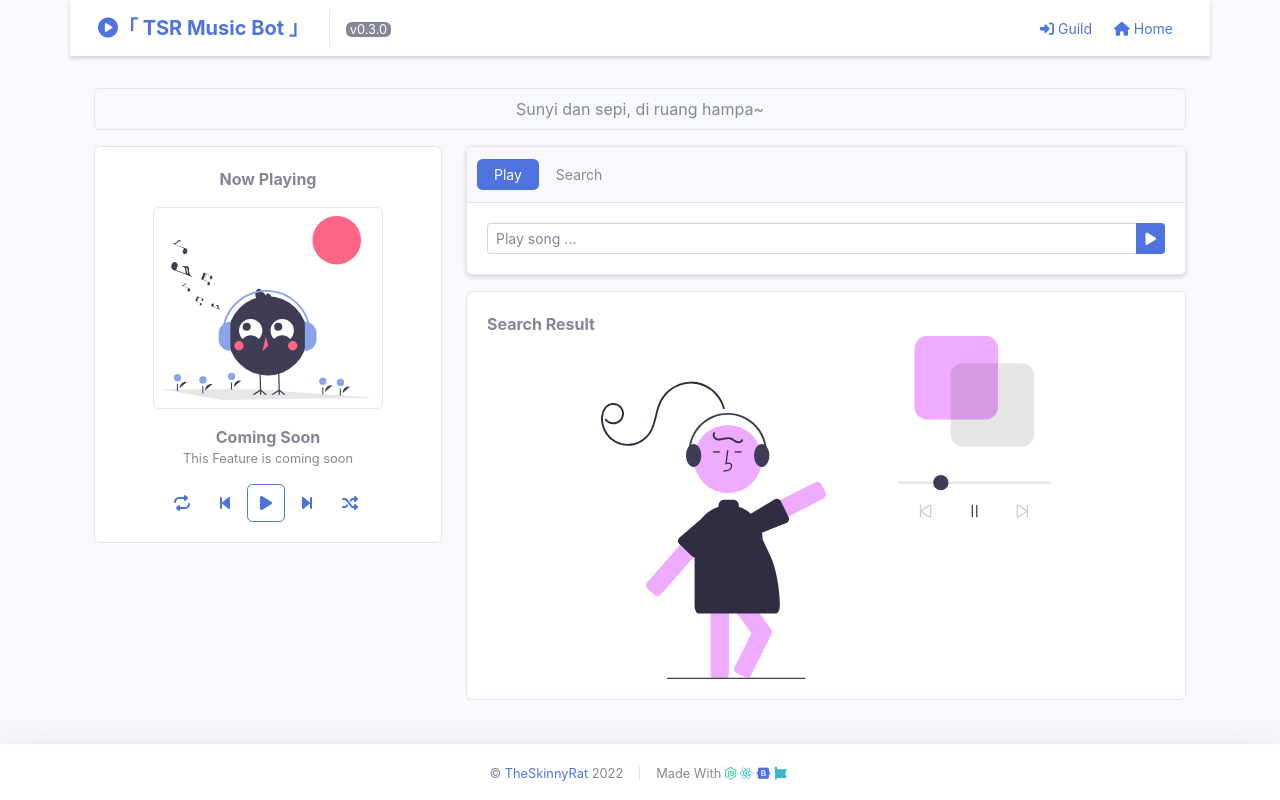
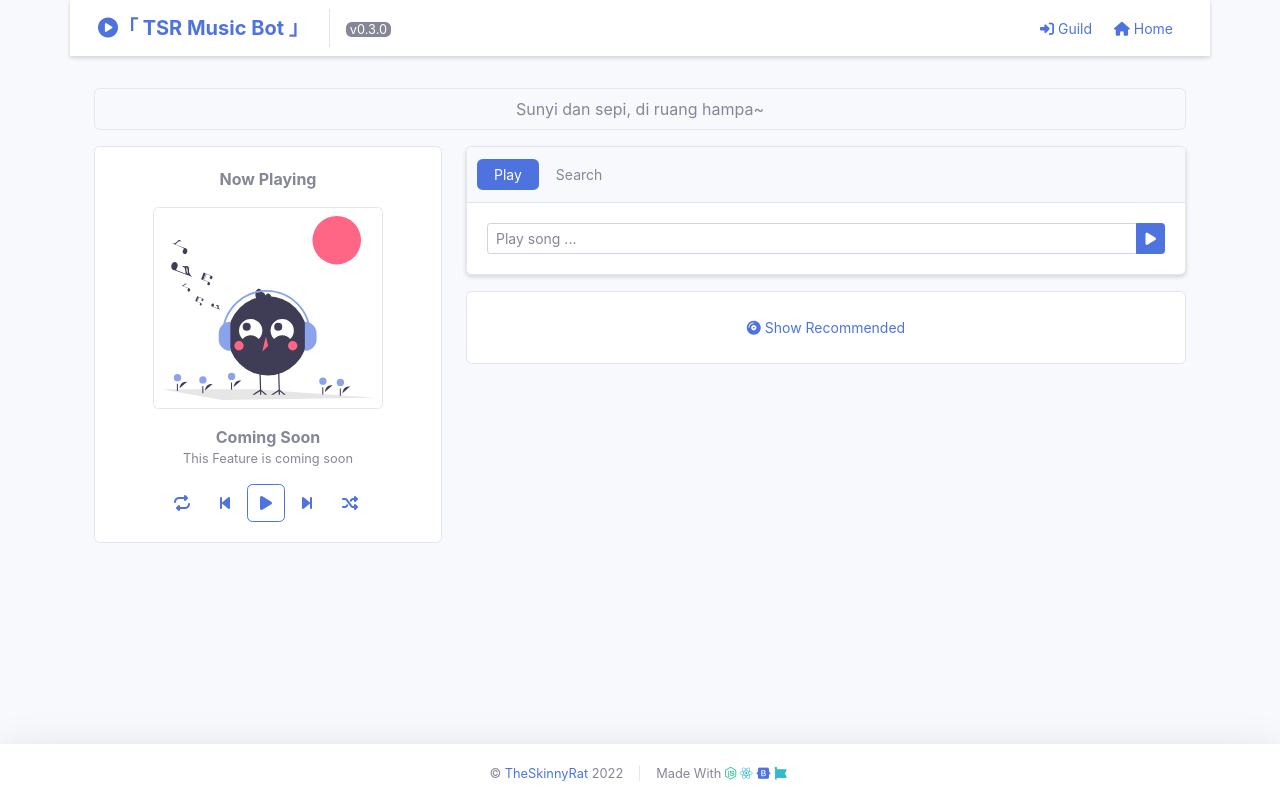
Before and after one commit to TheSkinnyRat/tsr-lavamusic-web, a React (Create React App) app: page /guild/1 in a window 1280 px wide. Built offline with nearby package versions, Linux system fonts and the light colour scheme.

Commit message:
add guild recommended songs feature + clean code

```diff
--- a/src/api/endpoints.js
+++ b/src/api/endpoints.js
@@ -3,6 +3,7 @@ import CONFIG from './config';
 const ENDPOINTS = {
   MUSIC_SEARCH: (query) => `${CONFIG.BASE_URL}/music/search?query=${query}`,
   GUILD_TRACK_POST: (guildId) => `${CONFIG.BASE_URL}/guild/${guildId}/track`,
+  GUILD_TRACK_RECOMMENDED_GET: (guildId) => `${CONFIG.BASE_URL}/guild/${guildId}/track/recommended`,
 }
 
 export default ENDPOINTS;
--- a/src/api/index.js
+++ b/src/api/index.js
@@ -14,9 +14,15 @@ const guildTrackAdd = async (guildId, identifier) => {
   return response.data;
 }
 
+const guildTrackRecommended = async (guildId) => {
+  const response = await axios.get(ENDPOINTS.GUILD_TRACK_RECOMMENDED_GET(guildId));
+  return response.data;
+}
+
 const api = {
   musicSearch,
   guildTrackAdd,
+  guildTrackRecommended,
 }
 
 export default api;
--- a/src/components/atoms/FormMusicPlay.jsx
+++ b/src/components/atoms/FormMusicPlay.jsx
@@ -18,7 +18,7 @@ function App({setAlert, setSongs}) {
 			if(searchResponse.success) {
         const track = searchResponse.success.data.search.tracks[0];
         if (!track) return setAlert({ type: 'danger', title: `No Result for: ${query}`, loading: false });
-				setSongs({tracks: [track], action: 'success'});
+				setSongs({tracks: [track], action: 'success', type: 'play'});
 				setAlert({ type: 'primary', title: `Adding: ${track.title}`, loading: true });
 
         const playResponse = await api.guildTrackAdd(guildId, track.identifier);
--- a/src/components/atoms/FormMusicSearch.jsx
+++ b/src/components/atoms/FormMusicSearch.jsx
@@ -15,7 +15,7 @@ function App({setAlert, setSongs}) {
 			if(response.success) {
         const tracks = response.success.data.search.tracks;
         if (!tracks[0]) return setAlert({ type: 'danger', title: `No Result for: ${query}`, loading: false });
-        setSongs({tracks: tracks.slice(0, 10), action: 'add'});
+        setSongs({tracks: tracks.slice(0, 10), action: 'add', type: 'search'});
 				setAlert({ type: 'success', title: `Result for: ${query}`, loading: false });
         setButtonDisabled(false);
 			}
--- a/src/components/organisms/CardMusic.jsx
+++ b/src/components/organisms/CardMusic.jsx
@@ -1,41 +1,78 @@
-import { useState } from 'react';
-import Alert from '../atoms/Alert';
-import ImgMusic from '../atoms/ImgMusic';
+import { useParams } from 'react-router-dom';
 import Song from '../atoms/Song';
-import FormMusicSearch from '../atoms/FormMusicSearch';
+import api from '../../api';
 
-function App() {
+function App({prop, setAlert, setSongs}) {
 
-	const initialAlert = {
-		type: 'secondary',
-		title: 'Songs you\'ve searched will be displayed below.',
-		loading: false
-	};
-	const [alert, setAlert] = useState(initialAlert);
-	const [songs, setSongs] = useState([]);
+  const { guildId } = useParams();
+
+	let title ='';
+	if (prop.songs.type === 'search') {
+		title = `Search Result`;
+	} else if (prop.songs.type === 'play') {
+		title = `Played Song`;
+	} else if (prop.songs.type === 'recommended') {
+		title = `Recommended Songs`;
+	}
+	const ButtonRecommended = () => {
+		return (
+			<button className='btn btn-sm btn-link text-decoration-none' onClick={e => getRecommendedSongs(e)}>
+				<i className="fa-solid fa-compact-disc"></i> Show Recommended
+			</button>
+		);
+	}
+	const ButtonRecommendedRefresh = () => {
+		return (
+			<button className='btn btn-sm btn-link text-decoration-none' onClick={e => getRecommendedSongs(e)}>
+				<i className="fa-solid fa-rotate-right"></i> Refresh
+			</button>
+		);
+	}
+	const TextRecommendedError = () => {
+		return (
+			<div>
+				Recommended songs are based on the currently playing music.<br />
+				So you need to play some music first.
+			</div>
+		);
+	}
+
+	const getRecommendedSongs = async (e) => {
+		e.preventDefault();
+		setAlert({ type: 'primary', title: `Getting recommended songs`, loading: true });
+		try {
+			const response = await api.guildTrackRecommended(guildId);
+			if(response.success) {
+        const tracks = response.success.data.search.tracks;
+        if (!tracks[0]) return setAlert({ type: 'danger', title: `No recommended track found`, loading: false });
+        setSongs({tracks: tracks, action: 'add', type: 'recommended'});
+				setAlert({ type: 'success', title: `Successfully get recommended songs `, loading: false });
+			}
+		} catch (error) {
+			if (error?.response?.status === 404) setSongs({tracks: [], error: 'recommended'});
+			setAlert({ type: 'danger', title: `Error: ${error?.response?.data?.error?.message || 'Unknown Error'}`, loading: false });
+		}
+	}
 
   return (
-    <section id="secCardMusic" className="row my-3 my-md-0 h-100">
-			<div className="container my-auto">
-				<div className="row align-items-center justify-content-center">
-					<div className="col-12 col-md-10 col-lg-7">
-						<div className="card">
-							<div className="card-header p-2">
-								<FormMusicSearch setAlert={setAlert} setSongs={setSongs} />
-							</div>
-							<div className="card-body">
-								<Alert alert={alert}/>
-									<div className="card">
-									<div className="card-body">
-										{(songs.length !== 0) ? songs.map(song => <Song key={song.identifier} song={song} setAlert={setAlert} />) : <ImgMusic />}
-									</div>
-								</div>
-							</div>
-						</div>
-					</div>
+    <div className="card">
+			<div className="card-body">
+				<div className="text-center">
+					{prop.songs.error === 'recommended' ? <TextRecommendedError /> : null}
+					{prop.songs.type !== 'recommended' ? <ButtonRecommended /> : <ButtonRecommendedRefresh />}
 				</div>
+				<span className='font-weight-bold'>{title}</span>
+				{(prop.songs.tracks.length !== 0) ?
+					prop.songs.tracks.map(song =>
+						<Song
+							key={prop.songs.action+song.identifier}
+							song={song} setAlert={setAlert}
+							action={prop.songs.action} />
+					)
+				:
+					null}
 			</div>
-		</section>
+		</div>
   );
 }
 
--- a/src/components/pages/GuildRoom.jsx
+++ b/src/components/pages/GuildRoom.jsx
@@ -1,8 +1,7 @@
 import { useEffect, useState } from 'react';
 import '../../styles/App.css';
 import Alert from '../atoms/Alert';
-import ImgMusic from '../atoms/ImgMusic';
-import Song from '../atoms/Song';
+import CardMusic from '../organisms/CardMusic';
 import CardFormMusic from '../organisms/CardFormMusic';
 import CardMusicNowPlaying from '../organisms/CardMusicNowPlaying';
 
@@ -21,6 +20,7 @@ function App() {
   const initialSongs = {
 		tracks: [],
 		action: '',
+    type: '',
 	};
   const [songs, setSongs] = useState(initialSongs);
 
@@ -36,20 +36,12 @@ function App() {
           </div>
           <div className='col-12 col-md-8 order-1 order-md-2'>
             <CardFormMusic setAlert={setAlert} setSongs={setSongs} />
-            <div className="card">
-              <div className="card-body">
-                <span className='font-weight-bold'>Search Result</span>
-                {(songs.tracks.length !== 0) ?
-                  songs.tracks.map(song =>
-                    <Song
-                      key={songs.action+song.identifier}
-                      song={song} setAlert={setAlert}
-                      action={songs.action} />
-                  )
-                :
-                  <ImgMusic />}
-              </div>
-            </div>
+            <CardMusic
+              prop={{
+                songs: songs,
+              }}
+              setAlert={setAlert}
+              setSongs={setSongs} />
           </div>
         </div>
       </div>
```
Also changed, not shown: src/components/organisms/CardMusicOld.jsx (added, +42 -0 lines).
